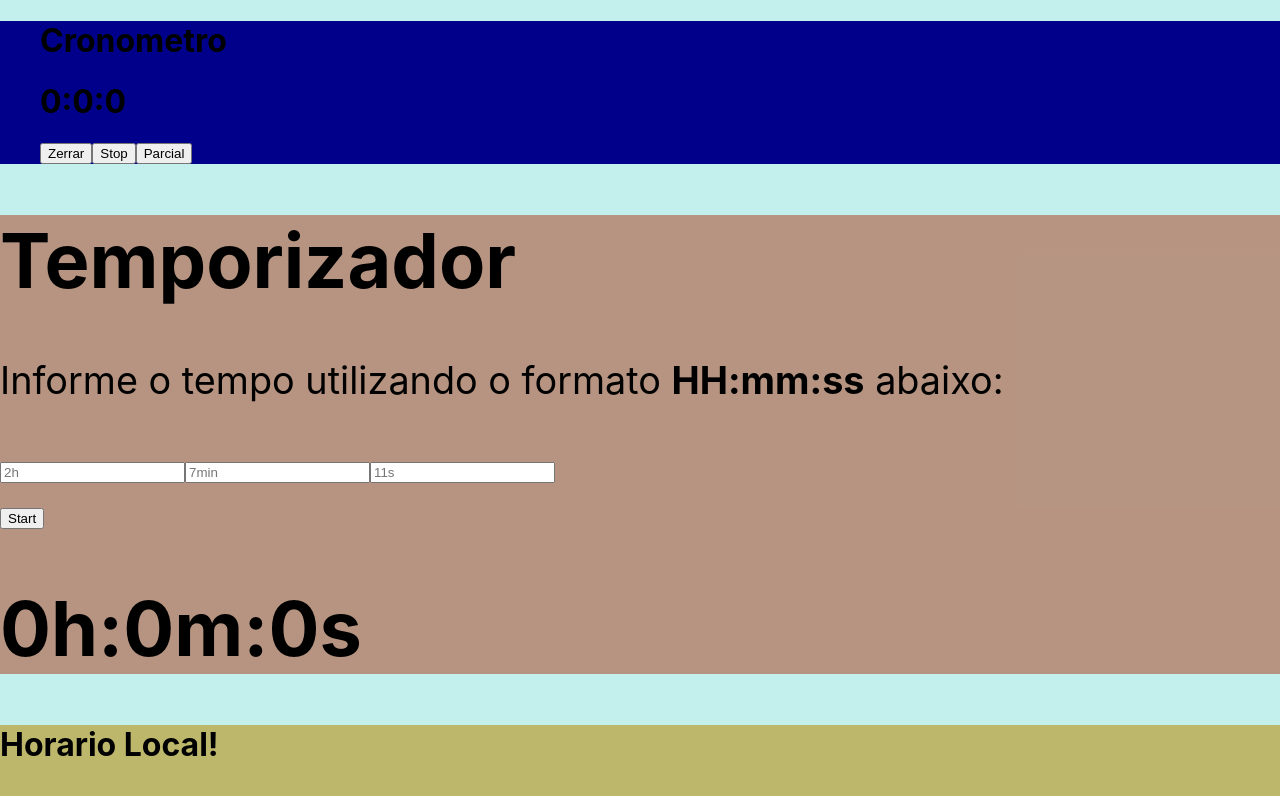
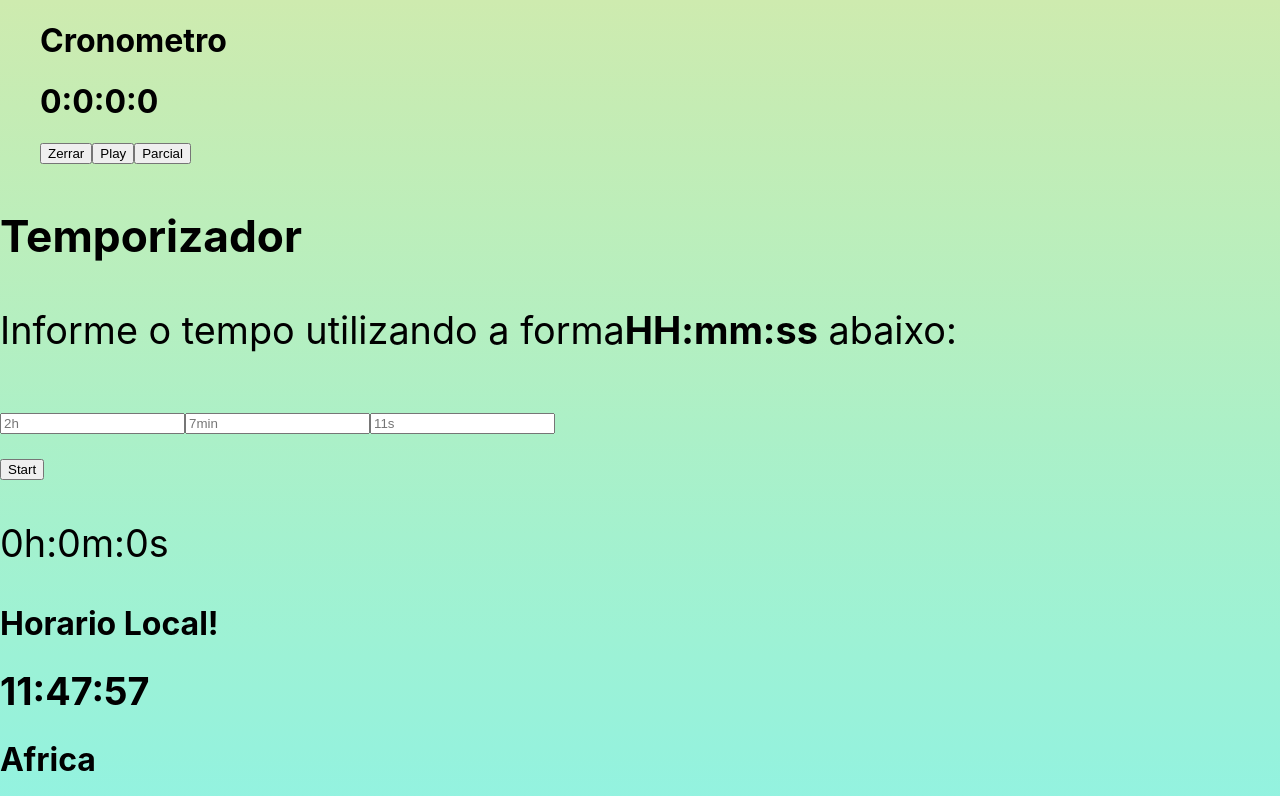
Before and after one commit to Lucas2799/React, a React (Create React App) app: page / in a window 1280 px wide. Shown: the top 796 px of the page. Built offline with nearby package versions, Linux system fonts and the light colour scheme.

Commit message:
implementado os função de milissegundos e css

```diff
--- a/public/index.html
+++ b/public/index.html
@@ -2,7 +2,7 @@
 <html lang="pt-br">
   <head>
     <meta charset="utf-8" />
-    <link rel="icon" href="%PUBLIC_URL%/favicon.ico" />
+    <link rel="icon" href="%PUBLIC_URL%/favicon.svg" />
     <meta name="viewport" content="width=device-width, initial-scale=1" />
     <meta name="theme-color" content="#000000" />
     <meta
--- a/src/App.css
+++ b/src/App.css
@@ -1,5 +1,6 @@
 .App {
   text-align: center;
+  background-image: linear-gradient(180deg, #91f1b1 0, #baffdc 16.67%, #abffda 33.33%, #9df2d5 50%, #92e3cf 66.67%, #89d5c9 83.33%, #83c9c4 100%);
 }
 
 .App-logo {
@@ -21,14 +22,15 @@
   color: rgb(0, 0, 0);
   font-size: 1cm;
   background-attachment: fixed;
-  background-color: rgba(175, 103, 76, 0.664);
+
 }
 .Cronometro{
-  background-color: darkblue;
+
 }
 
 .relogio{
-  background-color: darkkhaki;
+
+
 }
 .App-header {
   background-color: #30788570;
--- a/src/Cronometro.js
+++ b/src/Cronometro.js
@@ -10,12 +10,13 @@ class Cronometro extends React.Component{
     constructor(props){
     super(props)
     this.state = {
+        milisegundos: 0,
         segundo : 0,
         minuto : 0,
         hora: 0,
         stop: true,
-        nameStop: "Stop",
-        parcial: " "
+        nameStop: "Play",
+        parcial: " ",
     }
 
 
@@ -53,6 +54,23 @@ zerar(){
     this.setState({minuto: 0})
 
 }
+functionMilisegundos()
+    {
+      if (this.state.stop === false)
+      {
+       this.setState(function (state, props) {
+        if(state.milisegundos >= 999)
+        {
+          this.setState({
+            milisegundos: 0
+          })
+        }
+          return({
+            milisegundos: state.milisegundos + 12
+          })
+        })
+      }
+    }
 
 incrementarMinutos(){
     this.setState({minuto: this.state.minuto + 1})
@@ -86,26 +104,16 @@ pararTempo()
 
 }
 parciais(){
-    let p =  this.state.hora +":" +this.state.minuto + ":" + this.state.segundo
+    let p =  this.state.hora +":" +this.state.minuto + ":" + this.state.segundo+ ":" + this.state.milisegundos
         this.setState({
             parcial : this.state.parcial + "->" + p
         })
 
 }
 
-diferenca(){
-    let p =  this.state.hora +":" +this.state.minuto + ":" + this.state.segundo
-        this.setState({
-            diferenca : (this.state.hora +":" +this.state.minuto + ":" + this.state.segundo)
-        })
-
-}
-
-
-
-
 componentDidMount(){
     this.timer =  setInterval( () => this.incrementar(), 1000)
+    this.timer2 = setInterval(() => this.functionMilisegundos(), 10)
 
 
 }
@@ -115,13 +123,14 @@ componentDidMount(){
 
  render(){
     return(
+
        <div className="Cronometro">
         <div class="container-fluid" >
             <div class="row">
                 <div class="col-md-3 sidebar cor-fundo">
                     <ul class="nav nav-sidebar">
                     <h1>Cronometro</h1>
-                    <h1>{this.state.hora}:{this.state.minuto}:{this.state.segundo}</h1>
+                    <h1>{this.state.hora}:{this.state.minuto}:{this.state.segundo}:{this.state.milisegundos}</h1>
                     <Botao onClick ={()=> { this.zerarCronometro()}} label ="Zerrar"/>
                     <Botao onClick ={()=> { this.pararTempo()}} label ={this.state.nameStop}/>
                     <Botao onClick ={()=> { this.parciais()}} label ="Parcial"/>
--- a/src/index.css
+++ b/src/index.css
@@ -5,7 +5,7 @@ body {
     sans-serif;
   -webkit-font-smoothing: antialiased;
   -moz-osx-font-smoothing: grayscale;
-  background-color: rgba(162, 231, 226, 0.637);
+  background-image: linear-gradient(180deg, #ceebaf 0, #c5ecb4 8.33%, #bdeeba 16.67%, #b5efc0 25%, #acf0c7 33.33%, #a4f1ce 41.67%, #9df2d5 50%, #96f2dc 58.33%, #90f3e4 66.67%, #8bf3ec 75%, #87f3f3 83.33%, #84f2fa 91.67%, #84f2ff 100%);
 }
 
 code {
--- a/src/tempozizador.js
+++ b/src/tempozizador.js
@@ -135,8 +135,9 @@ class Temporizador extends React.Component{
         return (
 
             <div className="app-temp">
-                <h1>{this.state.name}</h1>
-                <p>Informe o tempo utilizando o formato <strong>HH:mm:ss</strong> abaixo:</p>
+
+                <h3>{this.state.name}</h3>
+                <p>Informe o tempo utilizando a forma<strong>HH:mm:ss</strong> abaixo:</p>
                 <form onSubmit={this.handleSubmit}>
                     <div>
                         <input type="number" name="horas" placeholder="2h" onChange={this.alterarHoras} />
@@ -144,7 +145,7 @@ class Temporizador extends React.Component{
                         <input type="number" name="segundos" placeholder="11s" onChange={this.alterarSegundos} />
                     </div>
                     <button type="submit">{this.state.nameStop}</button>
-                    <h1>{this.state.horas}h:{this.state.minutos}m:{this.state.segundos}s</h1>
+                    <p>{this.state.horas}h:{this.state.minutos}m:{this.state.segundos}s</p>
                 </form>
             </div>
         )
```
Also changed, not shown: public/favicon.svg (added), 1 other file (tests, documents, lock files or other folders).
